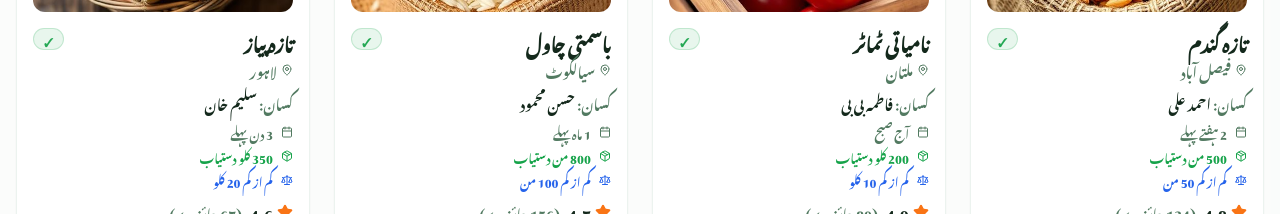
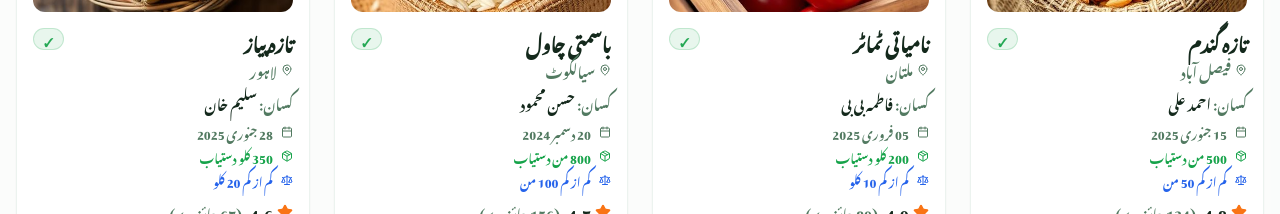
Before and after one commit to Aala-Naqvi12/kisaan-seed-direct, a React (Vite) app: page / in a window 1280 px wide. Shown: the part 2980-3194 px from the top of the page. Built offline with nearby package versions, Linux system fonts and the light colour scheme; the HTML template or start-up script is replaced by a standard one; a web font is replaced by a local one.

Commit message:
Refine harvest date display

```diff
--- a/src/components/MarketplacePreview.tsx
+++ b/src/components/MarketplacePreview.tsx
@@ -60,13 +60,13 @@ const MarketplacePreview = () => {
       trend: "+12%",
       verified: true,
       harvestDate: t({
-        ur: "2 ہفتے پہلے",
-        en: "2 weeks ago",
-        pa: "2 ہفتے پہلاں",
-        sd: "2 هفتا اڳ",
-        ps: "2 اوونۍ دمخه",
-        bal: "2 ہفتہ پیش ءَ",
-        shina: "2 ہفتے اگے"
+        ur: "15 جنوری 2025",
+        en: "15 Jan 2025",
+        pa: "15 جنوری 2025",
+        sd: "15 جنوري 2025",
+        ps: "15 جنوري 2025",
+        bal: "15 جنوری 2025",
+        shina: "15 جنوری 2025"
       }),
       available: t({
         ur: "500 من دستیاب",
@@ -133,13 +133,13 @@ const MarketplacePreview = () => {
       trend: "+8%",
       verified: true,
       harvestDate: t({
-        ur: "آج صبح",
-        en: "This morning",
-        pa: "اج صبح",
-        sd: "اڄ صبح",
-        ps: "نن سهار",
-        bal: "امروچ صبح",
-        shina: "اج صبح"
+        ur: "05 فروری 2025",
+        en: "05 Feb 2025",
+        pa: "05 فروری 2025",
+        sd: "05 فيبروري 2025",
+        ps: "05 فبروري 2025",
+        bal: "05 فروری 2025",
+        shina: "05 فروری 2025"
       }),
       available: t({
         ur: "200 کلو دستیاب",
@@ -206,13 +206,13 @@ const MarketplacePreview = () => {
       trend: "+15%",
       verified: true,
       harvestDate: t({
-        ur: "1 ماہ پہلے",
-        en: "1 month ago",
-        pa: "1 مہینہ پہلاں",
-        sd: "1 مهينو اڳ",
-        ps: "1 میاشت دمخه",
-        bal: "1 ماہ پیش ءَ",
-        shina: "1 ماہ اگے"
+        ur: "20 دسمبر 2024",
+        en: "20 Dec 2024",
+        pa: "20 دسمبر 2024",
+        sd: "20 ڊسمبر 2024",
+        ps: "20 دسمبر 2024",
+        bal: "20 دسمبر 2024",
+        shina: "20 دسمبر 2024"
       }),
       available: t({
         ur: "800 من دستیاب",
@@ -279,13 +279,13 @@ const MarketplacePreview = () => {
       trend: "+5%",
       verified: true,
       harvestDate: t({
-        ur: "3 دن پہلے",
-        en: "3 days ago",
-        pa: "3 دن پہلاں",
-        sd: "3 ڏينهن اڳ",
-        ps: "3 ورځې دمخه",
-        bal: "3 روچ پیش ءَ",
-        shina: "3 دوس اگے"
+        ur: "28 جنوری 2025",
+        en: "28 Jan 2025",
+        pa: "28 جنوری 2025",
+        sd: "28 جنوري 2025",
+        ps: "28 جنوري 2025",
+        bal: "28 جنوری 2025",
+        shina: "28 جنوری 2025"
       }),
       available: t({
         ur: "350 کلو دستیاب",
```
